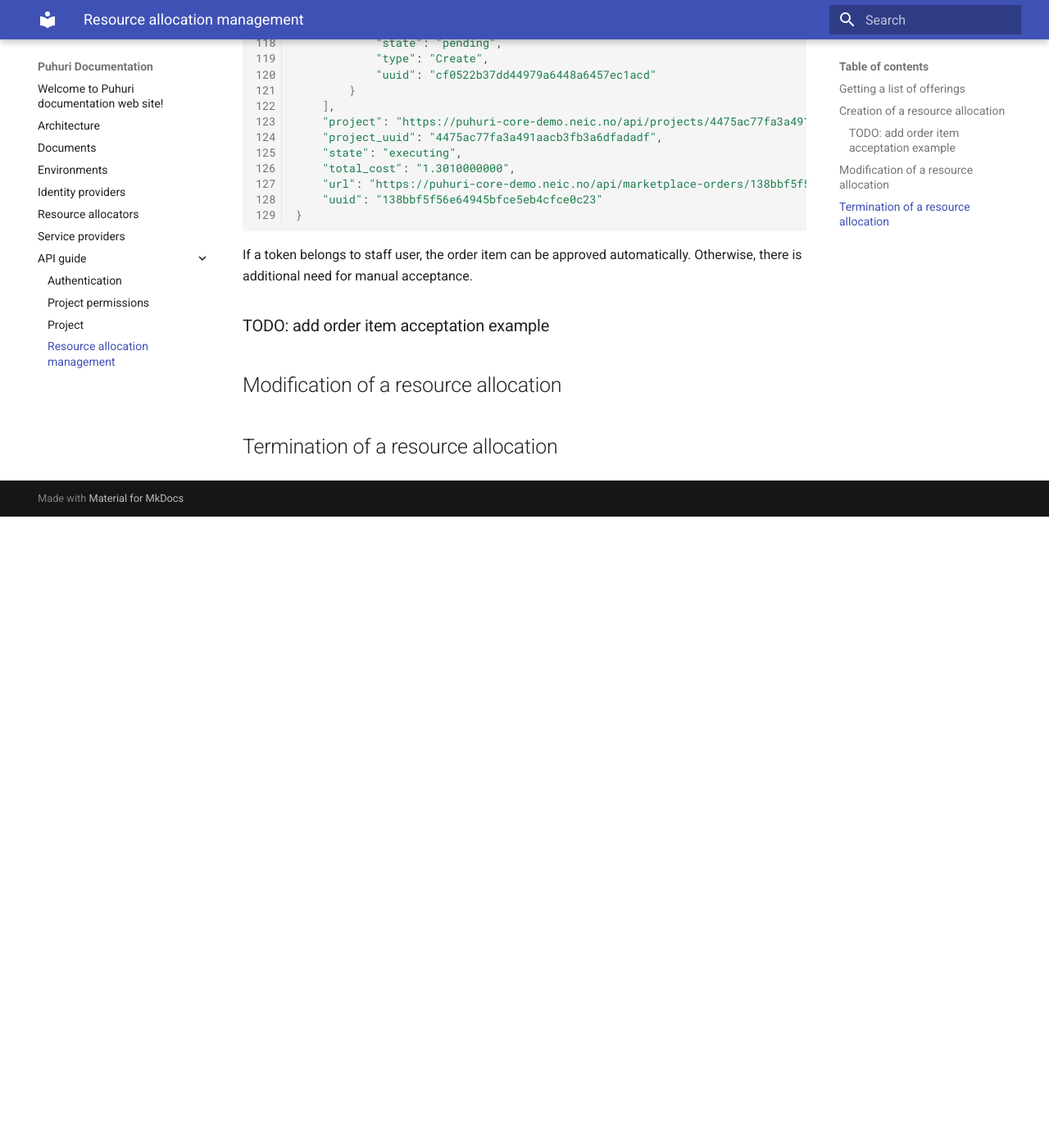
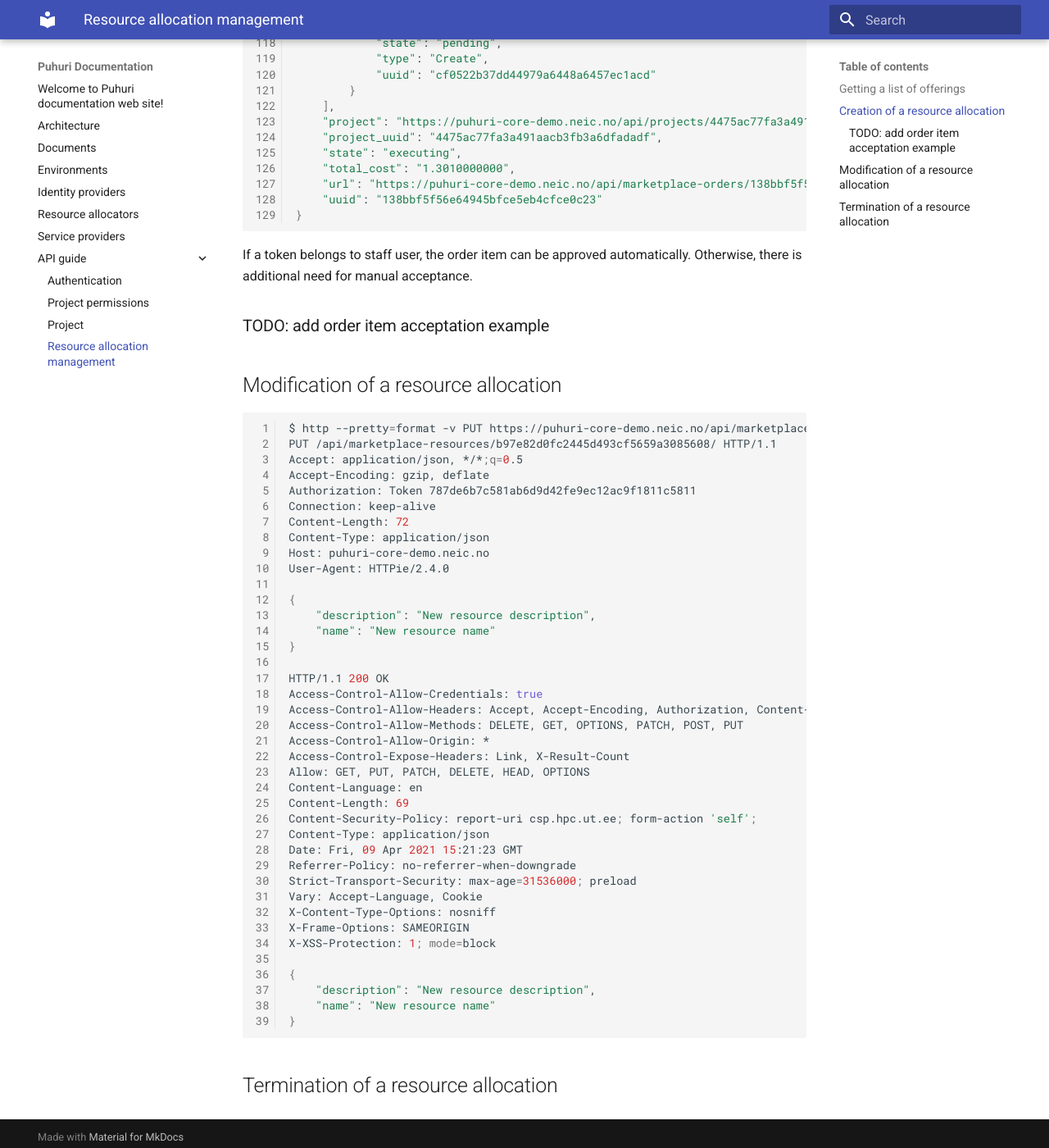
Before and after one commit to neicnordic/puhuri-web, an MkDocs documentation site: the page built from docs/API guide/resource-allocation-management.md, in a window 1280 px wide and 1400 px high, scrolled down 7397 px. Shown: the whole window at 82% size. Built offline with MkDocs 1.6.1 and Material for MkDocs 9.7.7, drawn with Linux system fonts in a browser that asks for light colours; before the commit the page ends 8027 px from its top, so only the background shows below that.

Commit message:
Add resource modification example

````diff
--- a/docs/API guide/resource-allocation-management.md
+++ b/docs/API guide/resource-allocation-management.md
@@ -384,7 +384,48 @@ If a token belongs to staff user, the order item can be approved automatically.
 ### TODO: add order item acceptation example
 
 ## Modification of a resource allocation
-<!-- {generate_resource_modification} -->
+
+```bash
+$ http --pretty=format -v PUT https://puhuri-core-demo.neic.no/api/marketplace-resources/b97e82d0fc2445d493cf5659a3085608/ Authorization:"Token 787de6b7c581ab6d9d42fe9ec12ac9f1811c5811" name="New resource name" description="New resource description"
+PUT /api/marketplace-resources/b97e82d0fc2445d493cf5659a3085608/ HTTP/1.1
+Accept: application/json, */*;q=0.5
+Accept-Encoding: gzip, deflate
+Authorization: Token 787de6b7c581ab6d9d42fe9ec12ac9f1811c5811
+Connection: keep-alive
+Content-Length: 72
+Content-Type: application/json
+Host: puhuri-core-demo.neic.no
+User-Agent: HTTPie/2.4.0
+
+{
+    "description": "New resource description",
+    "name": "New resource name"
+}
+
+HTTP/1.1 200 OK
+Access-Control-Allow-Credentials: true
+Access-Control-Allow-Headers: Accept, Accept-Encoding, Authorization, Content-Type, Origin, User-Agent, X-CSRFToken, X-Requested-With
+Access-Control-Allow-Methods: DELETE, GET, OPTIONS, PATCH, POST, PUT
+Access-Control-Allow-Origin: *
+Access-Control-Expose-Headers: Link, X-Result-Count
+Allow: GET, PUT, PATCH, DELETE, HEAD, OPTIONS
+Content-Language: en
+Content-Length: 69
+Content-Security-Policy: report-uri csp.hpc.ut.ee; form-action 'self';
+Content-Type: application/json
+Date: Fri, 09 Apr 2021 15:21:23 GMT
+Referrer-Policy: no-referrer-when-downgrade
+Strict-Transport-Security: max-age=31536000; preload
+Vary: Accept-Language, Cookie
+X-Content-Type-Options: nosniff
+X-Frame-Options: SAMEORIGIN
+X-XSS-Protection: 1; mode=block
+
+{
+    "description": "New resource description",
+    "name": "New resource name"
+}
+```
 
 ## Termination of a resource allocation
 <!-- {generate_resource_termination} -->
````
